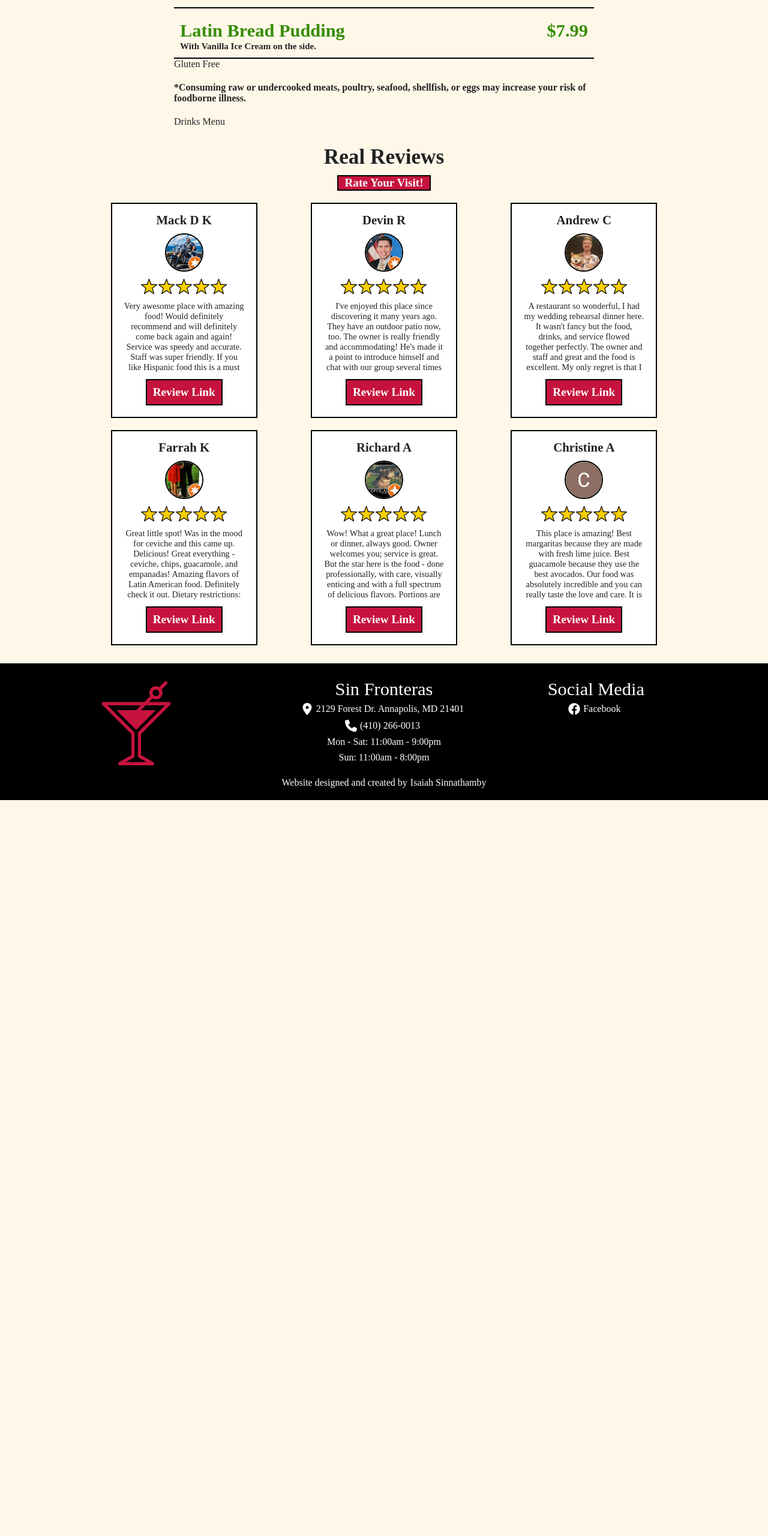
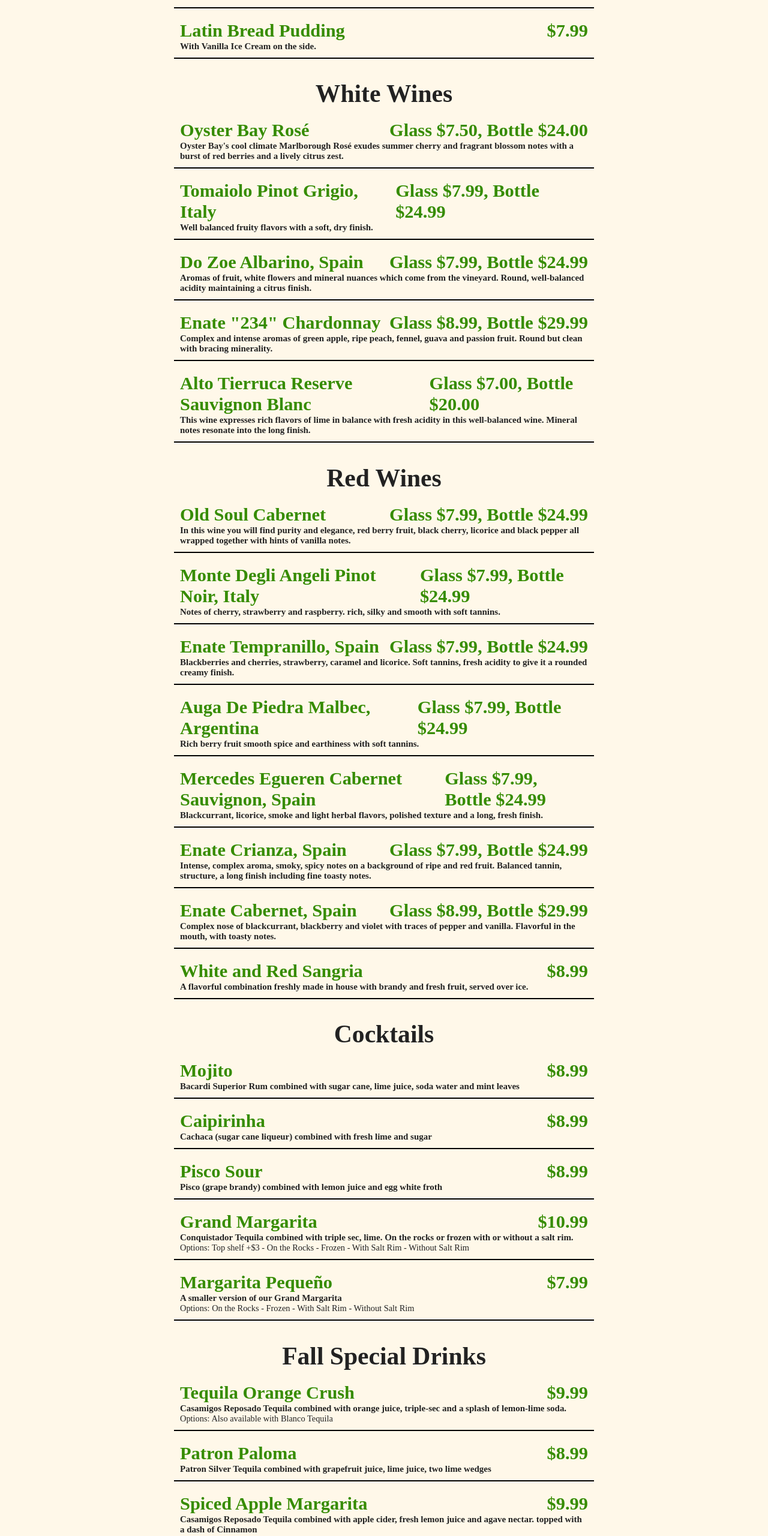
Before and after one commit to isaiahxs/Sin-Fronteras-Cafe, a React (Create React App) app: page / in a window 1280 px wide. Shown: the part 5705-8266 px from the top of the page at 60% size. Before the commit the page ends 7039 px from the top, so only its background shows below. Built offline with nearby package versions, Linux system fonts and the light colour scheme; a web font is replaced by a local one.

Commit message:
added drinks in FoodMenu content - need to move it to DrinksMenu

```diff
--- a/src/components/FoodMenu/content.js
+++ b/src/components/FoodMenu/content.js
@@ -278,5 +278,305 @@
             `,
             options: []
         },
+    ],
+    "White Wines": [
+        {
+            name: `Oyster Bay Rosé
+            `,
+            price: "Glass $7.50, Bottle $24.00",
+            description: `Oyster Bay's cool climate Marlborough Rosé exudes summer cherry and fragrant blossom notes with a burst of red berries and a lively citrus zest.
+            `,
+            options: []
+        },
+        {
+            name: `Tomaiolo Pinot Grigio, Italy
+            `,
+            price: "Glass $7.99, Bottle $24.99",
+            description: `Well balanced fruity flavors with a soft, dry finish.
+            `,
+            options: []
+        },
+        {
+            name: `Do Zoe Albarino, Spain
+            `,
+            price: "Glass $7.99, Bottle $24.99",
+            description: `Aromas of fruit, white flowers and mineral nuances which come from the vineyard. Round, well-balanced acidity maintaining a citrus finish.
+            `,
+            options: []
+        },
+        {
+            name: `Enate "234" Chardonnay
+            `,
+            price: "Glass $8.99, Bottle $29.99",
+            description: `Complex and intense aromas of green apple, ripe peach, fennel, guava and passion fruit. Round but clean with bracing minerality.
+            `,
+            options: []
+        },
+        {
+            name: `Alto Tierruca Reserve Sauvignon Blanc
+            `,
+            price: "Glass $7.00, Bottle $20.00",
+            description: `This wine expresses rich flavors of lime in balance with fresh acidity in this well-balanced wine. Mineral notes resonate into the long finish.
+            `,
+            options: []
+        }
+    ],
+    "Red Wines": [
+        {
+            name: `Old Soul Cabernet
+            `,
+            price: "Glass $7.99, Bottle $24.99",
+            description: `In this wine you will find purity and elegance, red berry fruit, black cherry, licorice and black pepper all wrapped together with hints of vanilla notes.
+            `,
+            options: []
+        },
+        {
+            name: `Monte Degli Angeli Pinot Noir, Italy
+            `,
+            price: "Glass $7.99, Bottle $24.99",
+            description: `Notes of cherry, strawberry and raspberry. rich, silky and smooth with soft tannins.
+            `,
+            options: []
+        },
+        {
+            name: `Enate Tempranillo, Spain
+            `,
+            price: "Glass $7.99, Bottle $24.99",
+            description: `Blackberries and cherries, strawberry, caramel and licorice. Soft tannins, fresh acidity to give it a rounded creamy finish.
+            `,
+            options: []
+        },
+        {
+            name: `Auga De Piedra Malbec, Argentina
+            `,
+            price: "Glass $7.99, Bottle $24.99",
+            description: `Rich berry fruit smooth spice and earthiness with soft tannins.
+            `,
+            options: []
+        },
+        {
+            name: `Mercedes Egueren Cabernet Sauvignon, Spain
+            `,
+            price: "Glass $7.99, Bottle $24.99",
+            description: `Blackcurrant, licorice, smoke and light herbal flavors, polished texture and a long, fresh finish.
+            `,
+            options: []
+        },
+        {
+            name: `Enate Crianza, Spain
+            `,
+            price: "Glass $7.99, Bottle $24.99",
+            description: `Intense, complex aroma, smoky, spicy notes on a background of ripe and red fruit. Balanced tannin, structure, a long finish including fine toasty notes.
+            `,
+            options: []
+        },
+        {
+            name: `Enate Cabernet, Spain
+            `,
+            price: "Glass $8.99, Bottle $29.99",
+            description: `Complex nose of blackcurrant, blackberry and violet with traces of pepper and vanilla. Flavorful in the mouth, with toasty notes.
+            `,
+            options: []
+        },
+        {
+            name: `White and Red Sangria
+            `,
+            price: "$8.99",
+            description: `A flavorful combination freshly made in house with brandy and fresh fruit, served over ice.
+            `,
+            options: []
+        },
+    ],
+    "Cocktails": [
+        {
+            name: `Mojito
+            `,
+            price: "$8.99",
+            description: `Bacardi Superior Rum combined with sugar cane, lime juice, soda water and mint leaves
+            `,
+            options: []
+        },
+        {
+            name: `Caipirinha
+            `,
+            price: "$8.99",
+            description: `Cachaca (sugar cane liqueur) combined with fresh lime and sugar
+            `,
+            options: []
+        },
+        {
+            name: `Pisco Sour
+            `,
+            price: "$8.99",
+            description: `Pisco (grape brandy) combined with lemon juice and egg white froth
+            `,
+            options: []
+        },
+        {
+            name: `Grand Margarita
+            `,
+            price: "$10.99",
+            description: `Conquistador Tequila combined with triple sec, lime. On the rocks or frozen with or without a salt rim.
+            `,
+            options: ["Top shelf +$3 - ", "On the Rocks - ", "Frozen - ", "With Salt Rim - ", "Without Salt Rim"]
+        },
+        {
+            name: `Margarita Pequeño
+            `,
+            price: "$7.99",
+            description: `A smaller version of our Grand Margarita
+            `,
+            options: ["On the Rocks - ", "Frozen - ", "With Salt Rim - ", "Without Salt Rim"]
+        }
+    ],
+    "Fall Special Drinks": [
+        {
+            name: `Tequila Orange Crush
+            `,
+            price: "$9.99",
+            description: `Casamigos Reposado Tequila combined with orange juice, triple-sec and a splash of lemon-lime soda.
+            `,
+            options: ["Also available with Blanco Tequila"]
+        },
+        {
+            name: `Patron Paloma
+            `,
+            price: "$8.99",
+            description: `Patron Silver Tequila combined with grapefruit juice, lime juice, two lime wedges
+            `,
+            options: []
+        },
+        {
+            name: `Spiced Apple Margarita
+            `,
+            price: "$9.99",
+            description: `Casamigos Reposado Tequila combined with apple cider, fresh lemon juice and agave nectar. topped with a dash of Cinnamon
+            `,
+            options: []
+        },
+        {
+            name: `Mezcal Mule
+            `,
+            price: "$8.99",
+            description: `El Silencio Mezcal combined with ginger beer and lime juice
+            `,
+            options: []
+        },
+        {
+            name: `Anejo Fashion
+            `,
+            price: "$10.99",
+            description: `Casamigos Anejo Tequila combined with simple syrup and Angostura bitters
+            `,
+            options: []
+        },
+    ],
+    "Beers": [
+        {
+            name: `Coors Light
+            `,
+            price: "$4.75",
+            description: `
+            `,
+            options: []
+        },
+        {
+            name: `Corona
+            `,
+            price: "$4.75",
+            description: `
+            `,
+            options: []
+        },
+        {
+            name: `Corona Light
+            `,
+            price: "$4.75",
+            description: `
+            `,
+            options: []
+        },
+        {
+            name: `Dos Equis Lager
+            `,
+            price: "$4.75",
+            description: `
+            `,
+            options: []
+        },
+        {
+            name: `Dos Equis Amber
+            `,
+            price: "$4.75",
+            description: `
+            `,
+            options: []
+        },
+        {
+            name: `Pacifico
+            `,
+            price: "$4.75",
+            description: `
+            `,
+            options: []
+        },
+        {
+            name: `Tecate
+            `,
+            price: "$4.75",
+            description: `
+            `,
+            options: []
+        },
+        {
+            name: `Modelo Especial
+            `,
+            price: "$4.75",
+            description: `
+            `,
+            options: []
+        },
+        {
+            name: `Modelo Negra
+            `,
+            price: "$4.75",
+            description: `
+            `,
+            options: []
+        },
+    ],
+    "Soft Drinks": [
+        {
+            name: `Coke
+            `,
+            price: "$1.95",
+            description: `
+            `,
+            options: []
+        },
+        {
+            name: `Diet Coke
+            `,
+            price: "$1.95",
+            description: `
+            `,
+            options: []
+        },
+        {
+            name: `Sprite
+            `,
+            price: "$1.95",
+            description: `
+            `,
+            options: []
+        },
+        {
+            name: `Pink Lemonade
+            `,
+            price: "$1.95",
+            description: `
+            `,
+            options: []
+        },
     ]
 };
--- a/src/components/Footer/Footer.css
+++ b/src/components/Footer/Footer.css
@@ -22,6 +22,12 @@
 .logo-section,
 .third-footer-section {
     width: 260px;
+}
+
+.logo-section {
+    display: flex;
+    flex-direction: column;
+    align-items: center;
 }
 
 .second-footer-section {
```
